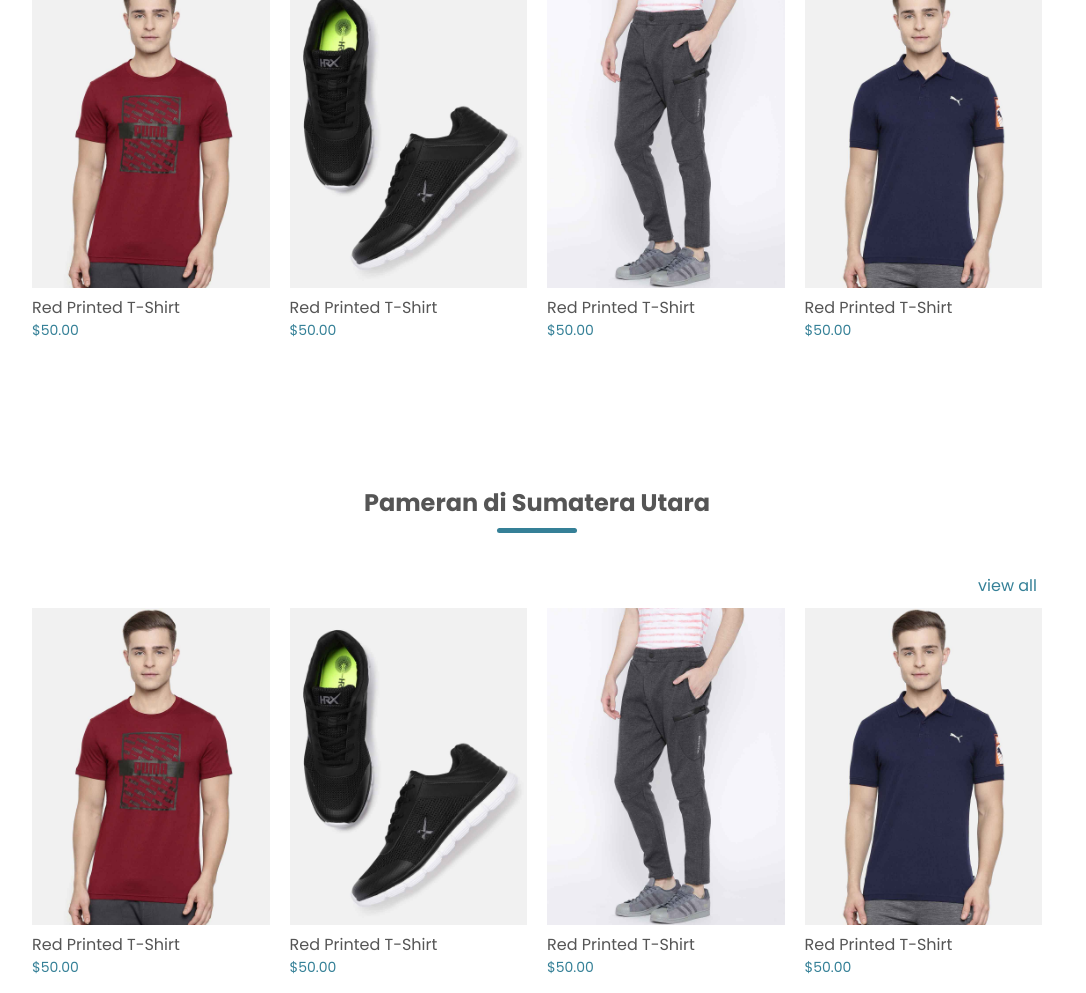
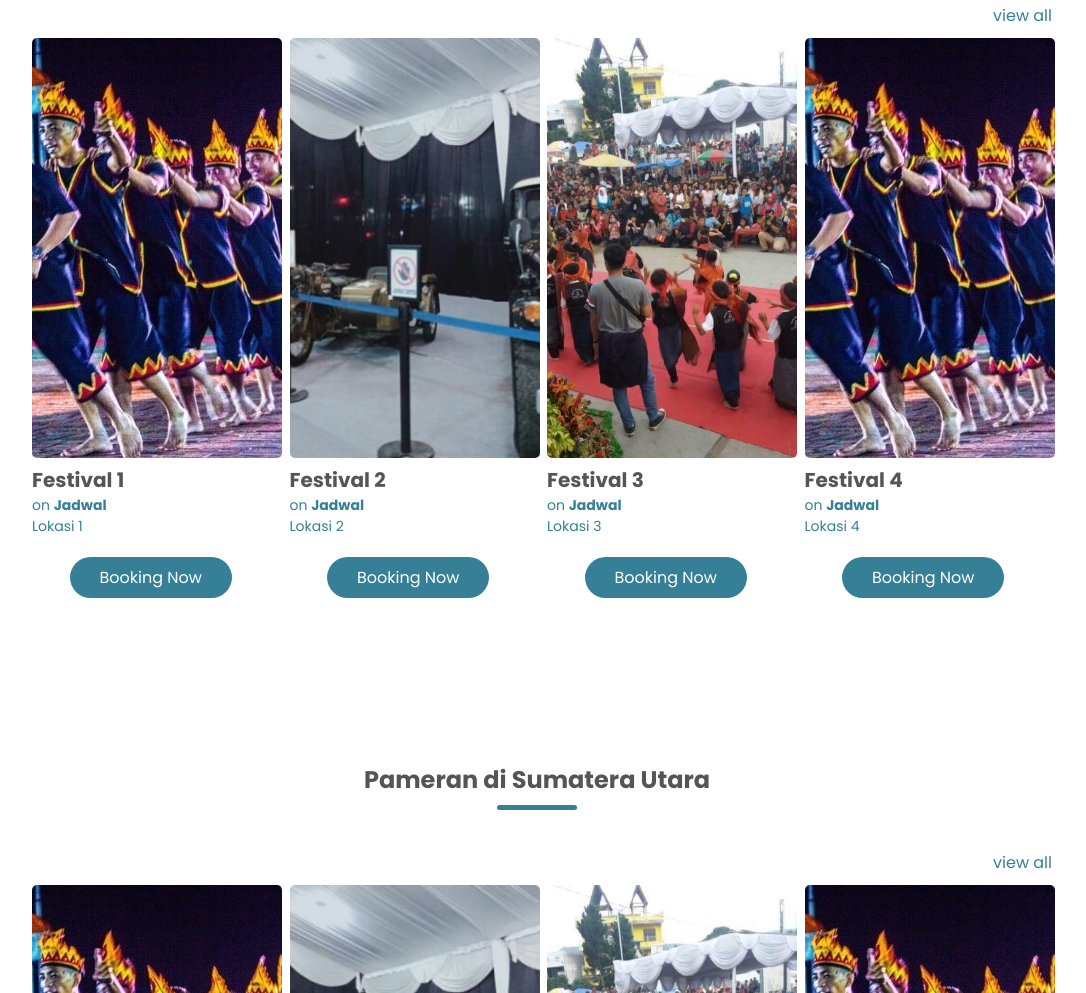
Before and after one commit to abdisuryaperdana/Travel, a plain HTML site: page index.html in a window 1280 px wide. Shown: the part 647-1640 px from the top of the page, without its empty margins (103-1189 px from the left). Drawn offline with Linux system fonts and the light colour scheme.

Commit message:
detailing landing page

```diff
--- a/assets/css/style.css
+++ b/assets/css/style.css
@@ -72,16 +72,16 @@ p{
 }
 .col-1 h1{
     color: #fff;
-    font-size: 4.5em;
-    font-weight: 650;
+    font-size: 3.5em;
+    font-weight: 580;
     line-height: 70px;
-    margin: 5% 0 2% 0;
+    margin: 9% 0 2% 0;
 }
 
 .col-1 p{
     font-weight: 400;
     font-size: 0.9em;
-    margin: 0 0 10% 0;
+    margin: 0 0 12% 0;
 }
 
 .col-2{
@@ -99,7 +99,7 @@ p{
 }
 .btn{
     display: inline-block;
-    background: #ff523b;
+    background: #358097;
     color: white;
     padding: 8px 30px;
     margin: 30px 0;
@@ -109,6 +109,21 @@ p{
 .btn:hover{
     background: #563434;
 }
+
+.btn-booking{
+    display: inline-block;
+    background: #358097;
+    color: white;
+    padding: 8px 30px;
+    margin: 20px 0;
+    border-radius: 30px;
+    transition: background 0.5s;
+}
+
+.btn-booking:hover{
+    background: #1c6277;
+}
+
 .header{
     background-image: url('../images/background/backgroundsumut1.png');
     background-position: center;
@@ -136,7 +151,11 @@ p{
 
 .small-container p{
     color: #358097;
-    padding-right: 15px;
+    /* padding-right: 10px; */
+}
+
+.small-container a{
+    color: #358097;
 }
 .col-4{
     flex-basis: 25%;
@@ -144,9 +163,14 @@ p{
     min-width: 200px;
     margin-bottom: 50px;
     transition: transform 0.5s;
+    border-color: #333;
 }
 .col-4 img{
-    width: 100%;
+    /* width: 100%; */
+    height: 420px;
+    width: 250px;
+    object-fit: cover;
+    border-radius: 5px;
 }
 .title{
     text-align: center;
@@ -169,7 +193,8 @@ p{
 }
 h4{
     color: #555;
-    font-weight: normal;
+    font-weight: 20px;
+    font-size: 20px;
 }
 .col-4 p{
     font-size: 14px;
--- a/index.html
+++ b/index.html
@@ -4,7 +4,7 @@
 <head>
     <meta charset="UTF-8">
     <meta name="viewport" content="width=device-width, initial-scale=1.0">
-    <title>RedStore | Ecommerce Website Design</title>
+    <title>SmutOur | Sumatra Utara Tour</title>
     <link rel="stylesheet" href="assets/css/style.css">
     <link href="https://fonts.googleapis.com/css2?family=Poppins:wght@300;400;500;600;700&display=swap"
         rel="stylesheet">
@@ -56,27 +56,35 @@
 
     <div class="small-container">
         <h2 class="title">Festival di Sumatera Utara</h2>
-        <p style="text-align: right;">view all</p>
+        <p style="text-align: right;"><a href="">view all</a></p>
         <div class="row">
             <div class="col-4">
-                <a href="product_details.html"><img src="assets/images/product-1.jpg"></a>
-                <h4>Red Printed T-Shirt</h4>
-                <p>$50.00</p>
+                <a href="product_details.html"><img src="assets/images/uploads/niasfestival.jpg"></a>
+                <h4>Festival 1</h4>
+                <p>on <strong>Jadwal</strong></p>
+                <p>Lokasi 1</p>
+                <center><a href="" class="btn-booking" style="color: white;">Booking Now</a></center>
             </div>
             <div class="col-4">
-                <a href="product_details.html"><img src="assets/images/product-2.jpg"></a>
-                <h4>Red Printed T-Shirt</h4>
-                <p>$50.00</p>
+                <a href="product_details.html"><img src="assets/images/uploads/pamerantempo.jpg"></a>
+                <h4>Festival 2</h4>
+                <p>on <strong>Jadwal</strong></p>
+                <p>Lokasi 2</p>
+                <center><a href="" class="btn-booking" style="color: white;">Booking Now</a></center>
             </div>
             <div class="col-4">
-                <a href="product_details.html"><img src="assets/images/product-3.jpg"></a>
-                <h4>Red Printed T-Shirt</h4>
-                <p>$50.00</p>
+                <a href="product_details.html"><img src="assets/images/uploads/example_fest.png"></a>
+                <h4>Festival 3</h4>
+                <p>on <strong>Jadwal</strong></p>
+                <p>Lokasi 3</p>
+                <center><a href="" class="btn-booking" style="color: white;">Booking Now</a></center>
             </div>
             <div class="col-4">
-                <a href="product_details.html"><img src="assets/images/product-4.jpg"></a>
-                <h4>Red Printed T-Shirt</h4>
-                <p>$50.00</p>
+                <a href="product_details.html"><img src="assets/images/uploads/niasfestival.jpg"></a>
+                <h4>Festival 4</h4>
+                <p>on <strong>Jadwal</strong></p>
+                <p>Lokasi 4</p>
+                <center><a href="" class="btn-booking" style="color: white;">Booking Now</a></center>
             </div>
         </div>
     </div>
@@ -85,27 +93,35 @@
 
     <div class="small-container">
         <h2 class="title">Pameran di Sumatera Utara</h2>
-        <p style="text-align: right;">view all</p>
+        <p style="text-align: right;"><a href="">view all</a></p>
         <div class="row">
             <div class="col-4">
-                <a href="product_details.html"><img src="assets/images/product-1.jpg"></a>
-                <h4>Red Printed T-Shirt</h4>
-                <p>$50.00</p>
+                <a href="product_details.html"><img src="assets/images/uploads/niasfestival.jpg"></a>
+                <h4>Pameran 1</h4>
+                <p>on <strong>Jadwal</strong></p>
+                <p>Lokasi 1</p>
+                <center><a href="" class="btn-booking" style="color: white;">Booking Now</a></center>
             </div>
             <div class="col-4">
-                <a href="product_details.html"><img src="assets/images/product-2.jpg"></a>
-                <h4>Red Printed T-Shirt</h4>
-                <p>$50.00</p>
+                <a href="product_details.html"><img src="assets/images/uploads/pamerantempo.jpg"></a>
+                <h4>Pameran 2</h4>
+                <p>on <strong>Jadwal</strong></p>
+                <p>Lokasi 2</p>
+                <center><a href="" class="btn-booking" style="color: white;">Booking Now</a></center>
             </div>
             <div class="col-4">
-                <a href="product_details.html"><img src="assets/images/product-3.jpg"></a>
-                <h4>Red Printed T-Shirt</h4>
-                <p>$50.00</p>
+                <a href="product_details.html"><img src="assets/images/uploads/example_fest.png"></a>
+                <h4>Pameran 3</h4>
+                <p>on <strong>Jadwal</strong></p>
+                <p>Lokasi 3</p>
+                <center><a href="" class="btn-booking" style="color: white;">Booking Now</a></center>
             </div>
             <div class="col-4">
-                <a href="product_details.html"><img src="assets/images/product-4.jpg"></a>
-                <h4>Red Printed T-Shirt</h4>
-                <p>$50.00</p>
+                <a href="product_details.html"><img src="assets/images/uploads/niasfestival.jpg"></a>
+                <h4>Pameran 4</h4>
+                <p>on <strong>Jadwal</strong></p>
+                <p>Lokasi 4</p>
+                <center><a href="" class="btn-booking" style="color: white;">Booking Now</a></center>
             </div>
         </div>
     </div>
@@ -234,15 +250,15 @@
                         <li>Join Affiliate</li>
                     </ul>
                 </div> -->
-                <!-- <div class="footer-col-4">
+                <div class="footer-col-4" style="text-align: right;">
                     <h3>Follow Us</h3>
                     <ul>
-                        <li>Facebook</li>
-                        <li>Twitter</li>
-                        <li>Instagram</li>
-                        <li>Youtube</li>
+                        <li><a href="">Facebook</a></li>
+                        <li><a href="">Twitter</a></li>
+                        <li><a href="">Instagram</a></li>
+                        <li><a href="">Youtube</a></li>
                     </ul>
-                </div> -->
+                </div>
             </div>
             <hr>
             <p class="copyright">Copyright 2023</p>
```
Also changed, not shown: assets/images/uploads/example_fest.png (added), assets/images/uploads/melauserumpun.jpeg (added), assets/images/uploads/museumnegeri.jpg (added), assets/images/uploads/niasfestival.jpg (added), assets/images/uploads/pamerantempo.jpg (added), assets/images/uploads/pekanrayasumumt.jpg (added).
